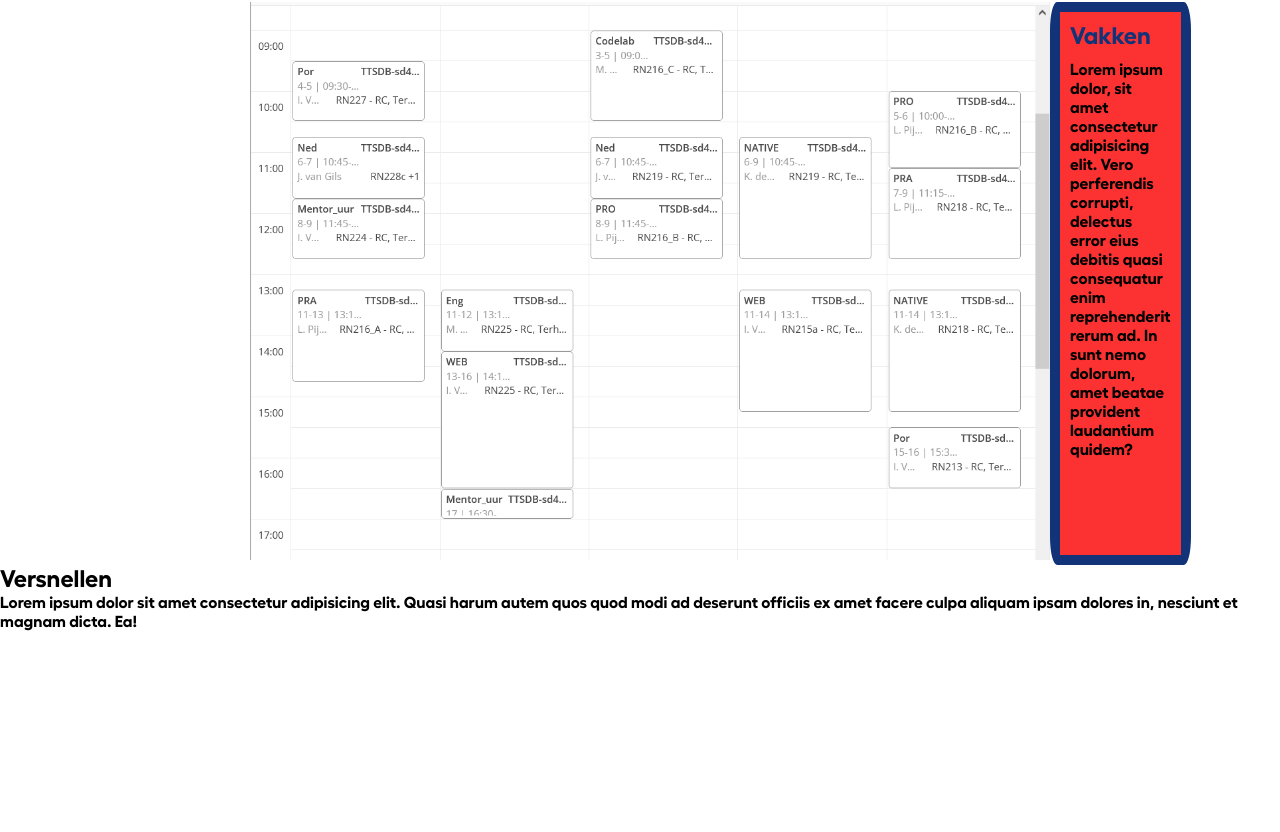
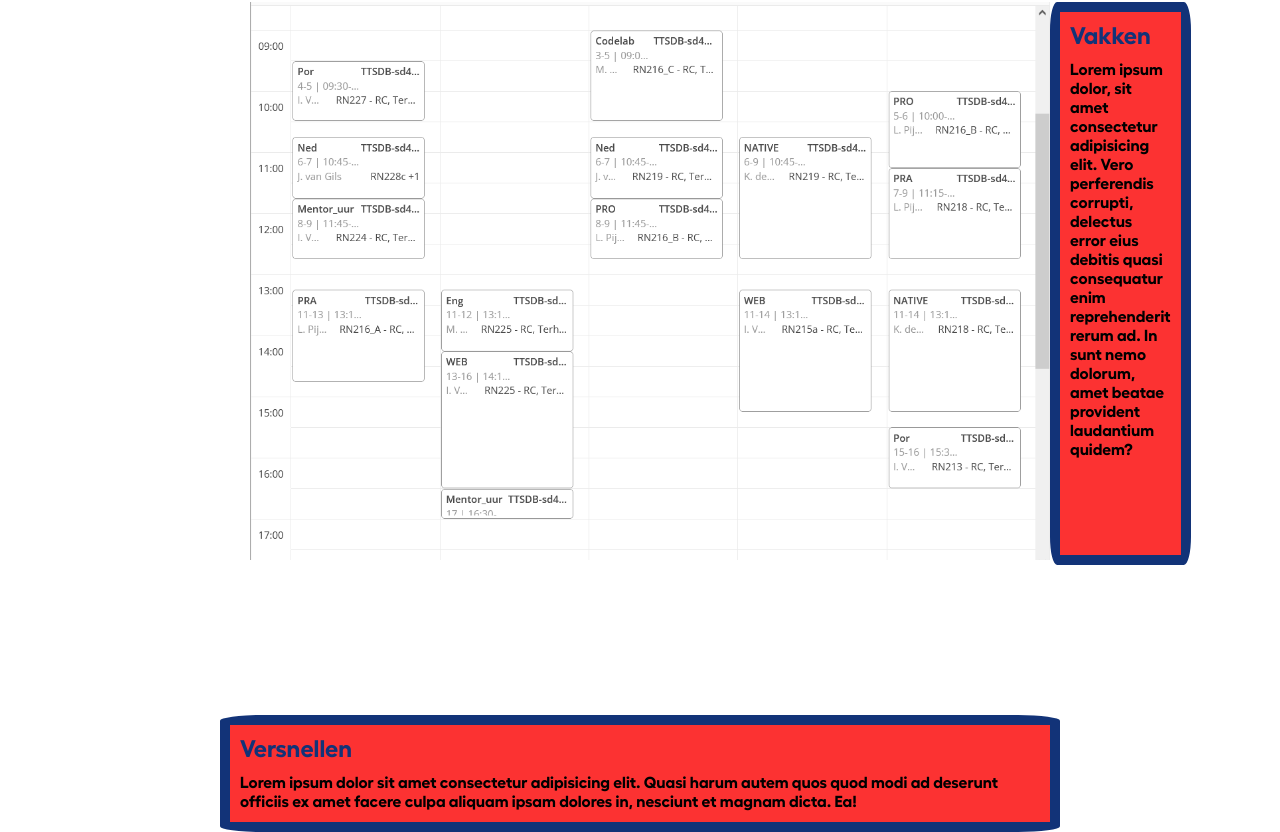
Before and after one commit to Tymuto/Open-dag-Website, a plain HTML site: page Open dag-Website/Index.html in a window 1280 px wide. Shown: the part 916-1748 px from the top of the page. Before the commit the page ends 1548 px from the top, so only its background shows below. Drawn offline with Linux system fonts and the light colour scheme.

Commit message:
Versnellen styling
Het versnellen stuk heb ik nu styling gegeven

```diff
--- a/Open dag-Website/Index.html
+++ b/Open dag-Website/Index.html
@@ -31,8 +31,10 @@
             </div>
         </div>
         <div class="Versnellen">
-            <h2>Versnellen</h2>
-            <p>Lorem ipsum dolor sit amet consectetur adipisicing elit. Quasi harum autem quos quod modi ad deserunt officiis ex amet facere culpa aliquam ipsam dolores in, nesciunt et magnam dicta. Ea!</p>
+            <div class="Versnelleninfo">
+                <h2>Versnellen</h2>
+                <p>Lorem ipsum dolor sit amet consectetur adipisicing elit. Quasi harum autem quos quod modi ad deserunt officiis ex amet facere culpa aliquam ipsam dolores in, nesciunt et magnam dicta. Ea!</p>
+            </div>
         </div>
     </main>
 </body>
--- a/Open dag-Website/css/style.css
+++ b/Open dag-Website/css/style.css
@@ -54,3 +54,28 @@ header{
     padding-left: 10px;
     padding-right: 10px;
 }
+
+.Versnellen{
+    display: flex;
+    justify-content: center;
+    align-items: center;
+    margin-top: 150px;
+}
+
+.Versnelleninfo{
+    background-color: #fc3232;
+    border: #123378 10px solid;
+    border-radius: 5%;
+}
+
+.Versnelleninfo h2{
+    color: #123378;
+    padding: 10px;
+}
+
+.Versnelleninfo p{
+    width: 800px;
+    padding-left: 10px;
+    padding-right: 10px;
+    padding-bottom: 10px;
+}
```
